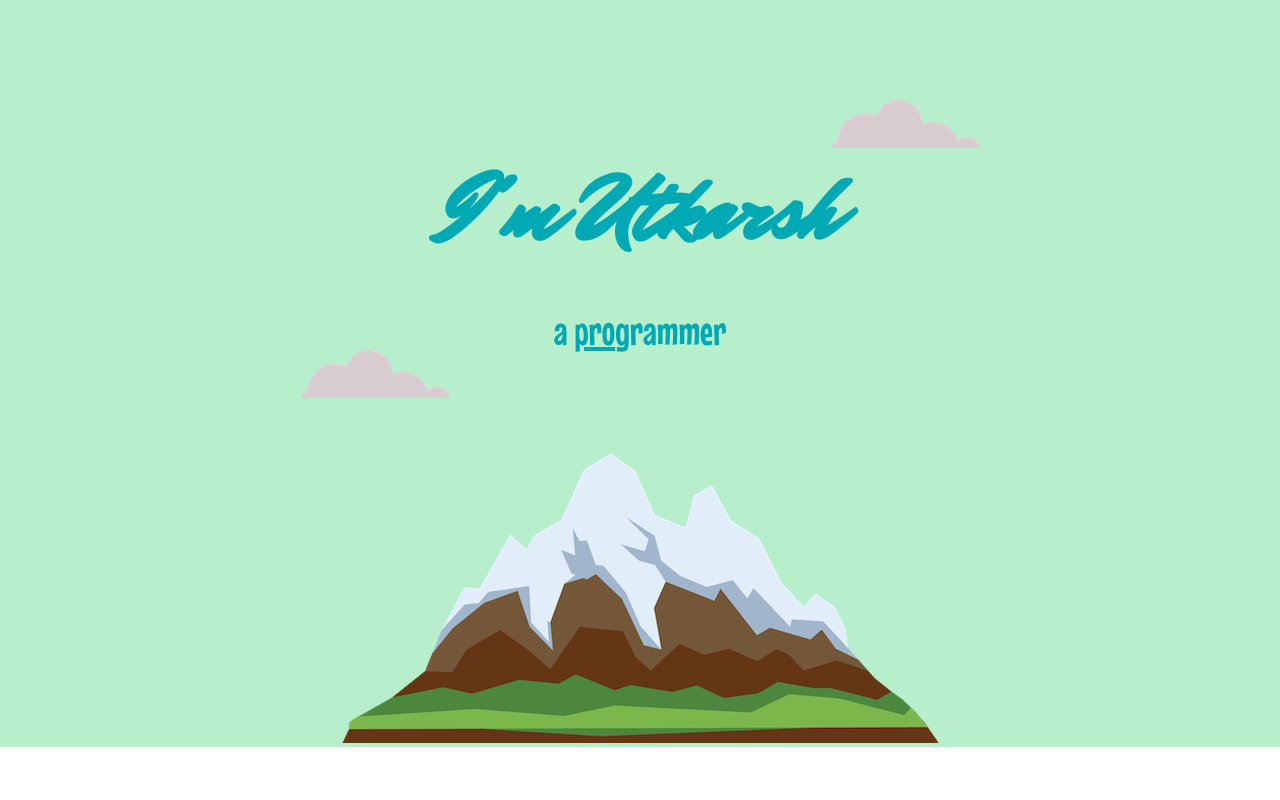
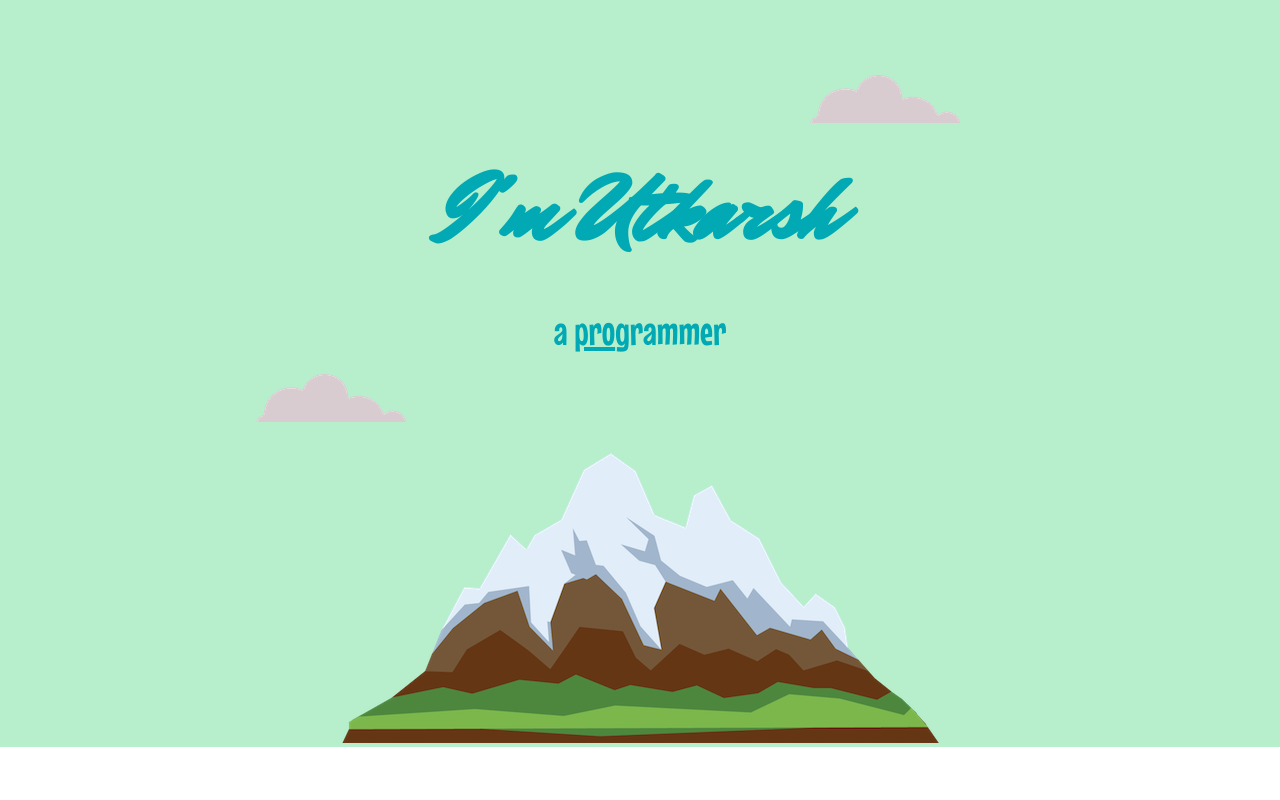
Before and after one commit to utkarsh761/Utkarsh, a plain HTML site: page index.html in a window 1280 px wide. Shown: the top 800 px of the page. Drawn offline with Linux system fonts and the light colour scheme; a web font is replaced by a local one.

Commit message:
Add files via upload

```diff
--- a/CSS/style.css
+++ b/CSS/style.css
@@ -56,14 +56,14 @@ a:hover{
 
 .top-cloud {
   position: absolute;
-  top: 100px;
-  right: 300px;
+  top: 10%;
+  right: 25%;
 }
 
 .bottom-cloud {
   position: absolute;
-  left: 300px;
-  top: 350px;
+  left: 20%;
+  top: 50%;
 }
 
 .bottom-container {
```
